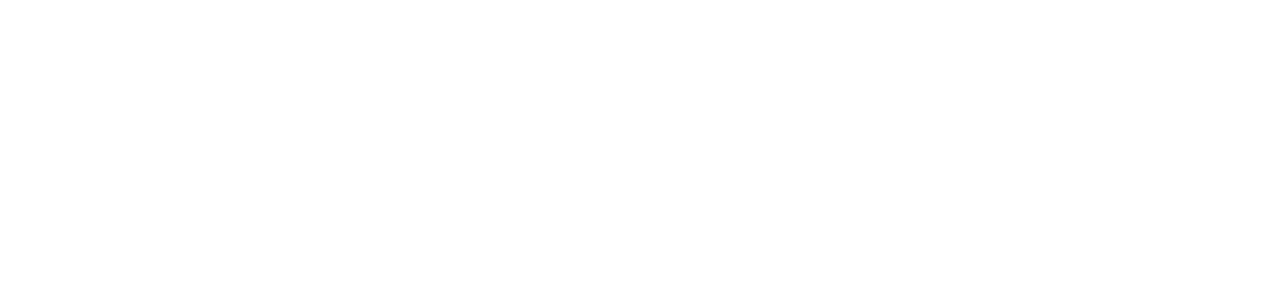
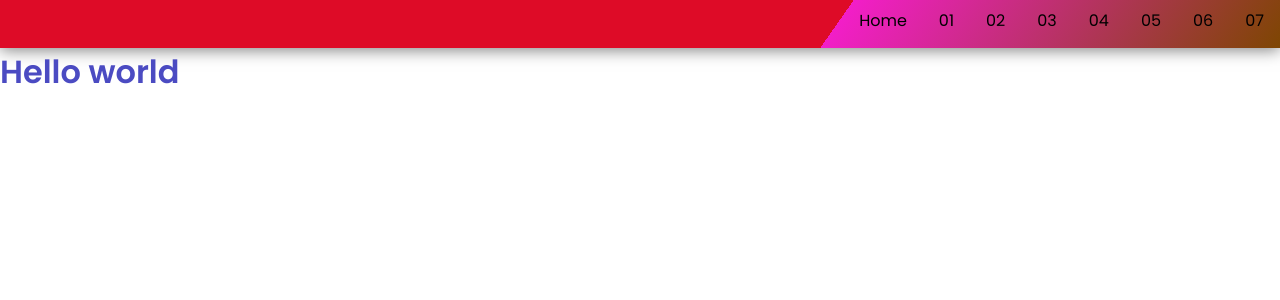
Before and after one commit to Manfrajola/crm, a React (Create React App) app: page /equipej in a window 1280 px wide. Before the commit this address had no page. Shown: the top 300 px of the page. Built offline with nearby package versions, Linux system fonts and the light colour scheme.

Commit message:
equipej
teste equipe

```diff
--- a/src/App.js
+++ b/src/App.js
@@ -3,6 +3,8 @@
 import Home from "./pages/Home";
 import Equipeb from "./pages/Equipeb";
 import Equipec from "./pages/Equipec";
+import Equipej from "./pages/Equipej";
+
 
 function App() {
   return (
@@ -15,6 +17,7 @@
             <Route path="/home" element={<Home />} />
             <Route path="/equipeb" element={<Equipeb />} />
             <Route path="/equipec" element={<Equipec />} />
+            <Route path="/equipej" element={<Equipej />} />
           </Routes>
         </div>
       </Router>
--- a/src/components/navbarUser/index.jsx
+++ b/src/components/navbarUser/index.jsx
@@ -42,7 +42,7 @@
               <Span>06</Span>
             </Li>
           </Slink>
-          <Slink to="/home">
+          <Slink to="/equipej">
             <Li>
               <Span>07</Span>
             </Li>
--- /dev/null
+++ b/src/pages/Equipej/index.jsx
@@ -0,0 +1,19 @@
+import React from 'react'
+import Navbar from "../../components/navbarUser"
+
+import { H1 } from "./styles";
+
+const Equipej = () => {
+  return (
+    <>
+    <Navbar/>
+    <header>
+        <div className="container">
+            <H1>Hello world</H1>
+        </div>
+    </header>
+    </>
+  )
+}
+
+export default Equipej;
--- /dev/null
+++ b/src/pages/Equipej/styles.jsx
@@ -0,0 +1,5 @@
+import styled from  "styled-components"
+
+export const H1 = styled.h1 `
+    color: #4b4bc2;
+`
```
